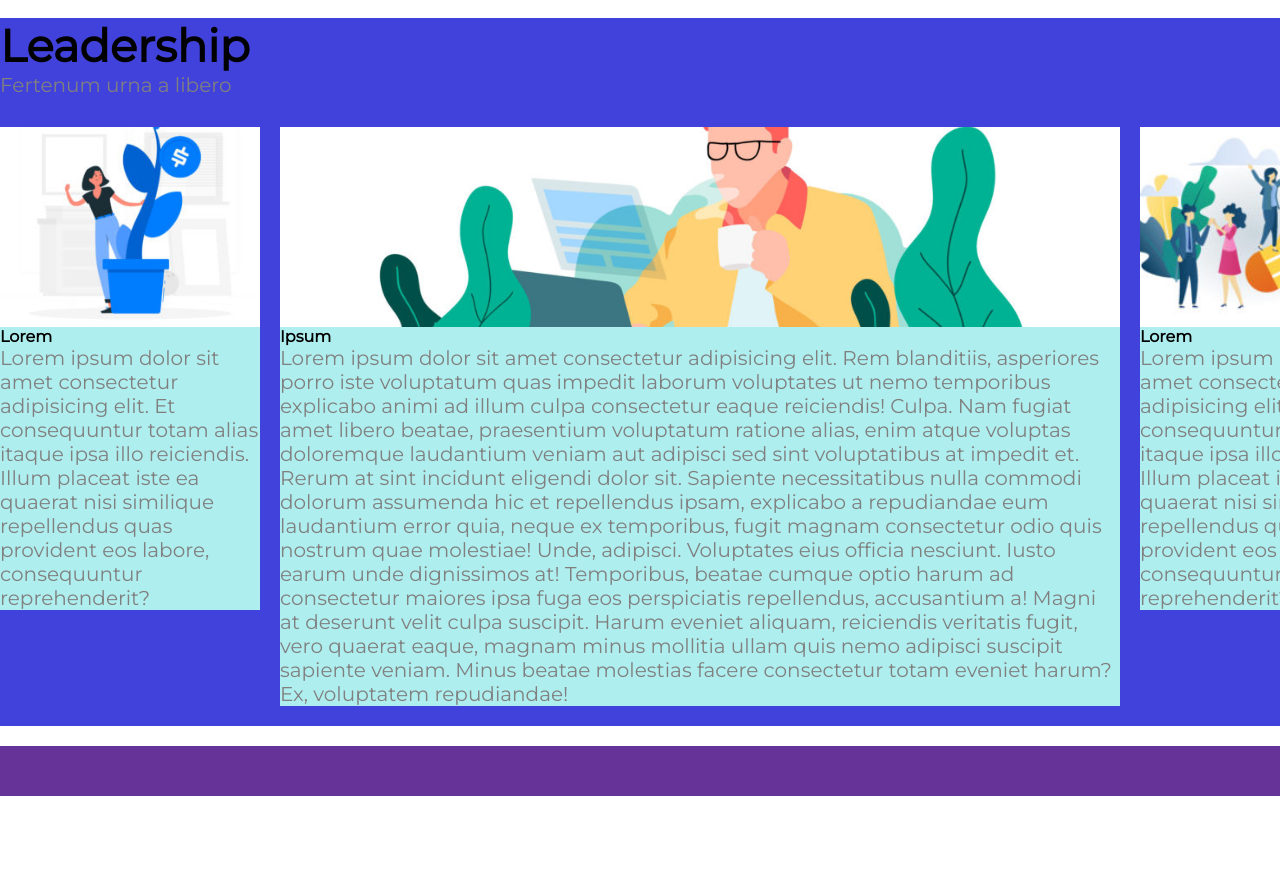
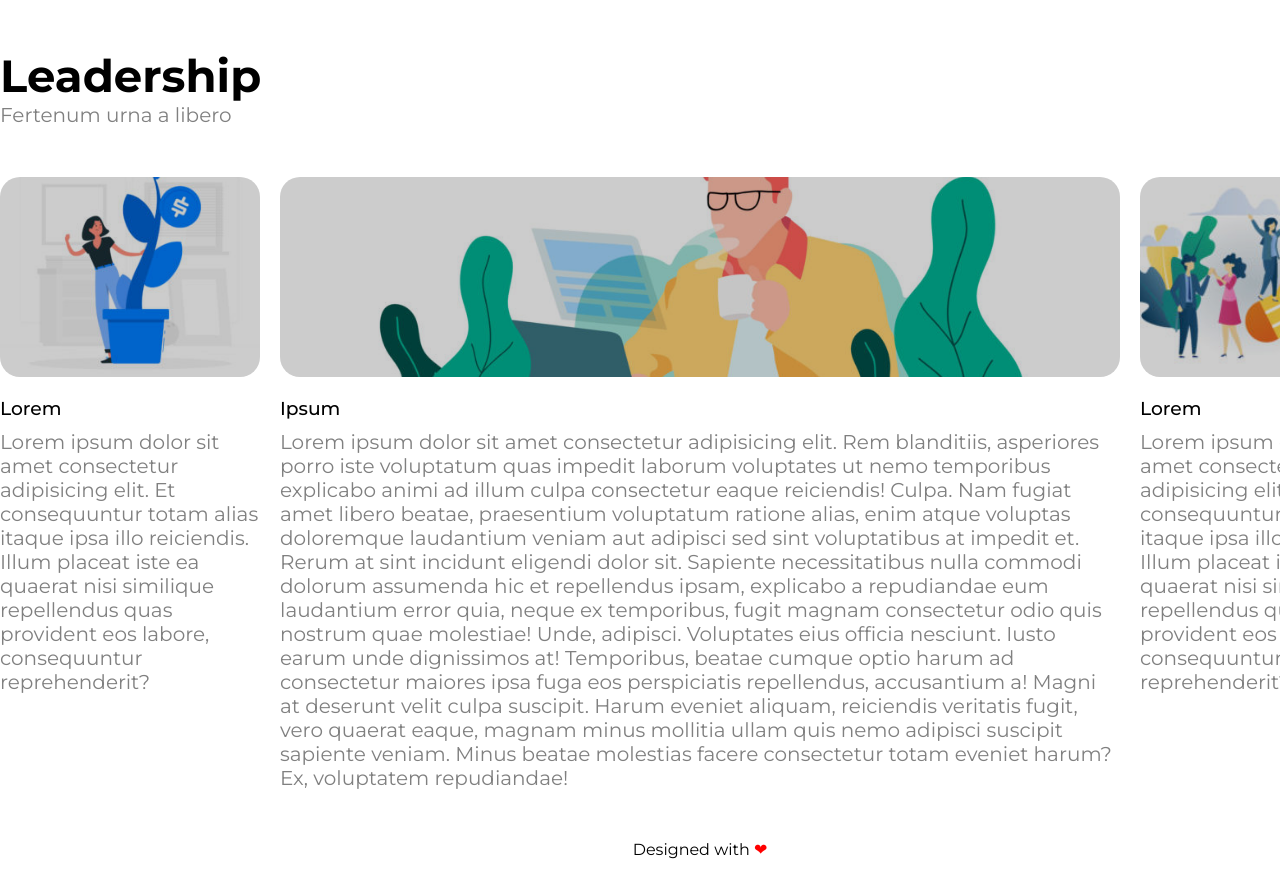
Before and after one commit to Obez99/htmlcss-wp, a plain HTML site: page index.html in a window 1280 px wide. Shown: the part 750-1629 px from the top of the page. Before the commit the page ends 1566 px from the top, so only its background shows below. Drawn offline with Linux system fonts and the light colour scheme.

Commit message:
(Finale) Correzione angoli immagini, spaziature, aggiunta footer e correzione errori

```diff
--- a/css/style.css
+++ b/css/style.css
@@ -43,23 +43,25 @@ nav a:hover{
 /********************************************/
 
 
-div.lower div.section{
-    background-color: paleturquoise;
-}
-
 div.section-body .s_aside{
     width: calc(20% - 20px);
 }
 
-div.lower{
-    background-color: rgb(65, 65, 219);
+div.img-container{
+    margin-bottom:20px;
 }
 
+footer{
+    text-align:center;
+}
 
+footer div{
+    display:inline-block;
+}
 
-footer{
-    background-color: rebeccapurple;
-    height: 50px;
+h3{
+    margin-bottom:10px;
+    font-weight: 450;
 }
 
 .float-left{
@@ -71,6 +73,20 @@ footer{
     margin: 20px auto;
 }
 
+.text_paragraph{
+    color:gray;
+    font-size:20px;
+}
+
+.obscured-overlay{
+    width:100%;
+    height:100%;
+    background-color: rgb(0, 0, 0, 0.2);
+}
+
+
+/*PARTE SUPERIORE SECONDA SEZIONE*/
+/***********************************************/
 .header-margin{
     margin-top:0;
 }
@@ -93,15 +109,19 @@ footer{
     bottom:100px;
 }
 
-.obscured-overlay{
-    width:100%;
-    height:100%;
-    background-color: rgb(0, 0, 0, 0.2);
+/*************************************************/
+
+
+
+/*PARTE INFERIORE SECONDA SEZIONE*/
+/**************************************************/
+.section-head{
+    margin:50px 0;
+    font-size: 30px;
 }
 
-.section-head{
-    margin-bottom:30px;
-    font-size: 30px;
+.section-body{
+    margin-bottom:50px;
 }
 
 .s_body{
@@ -109,22 +129,18 @@ footer{
     margin:0 20px;
 }
 
-.section{
-    margin-bottom: 20px;
-}
-
-.text_paragraph{
-    color:gray;
-    font-size:20px;
-}
-
 .img-container{
     width:100%;
     height:200px;
+    background-color: black;
+    border-radius: 20px;
 }
 
 .lower-img{
     width:100%;
     height:100%;
     object-fit: cover;
+    opacity: 0.8;
 }
+
+/**************************************************/
--- a/index.html
+++ b/index.html
@@ -1,11 +1,11 @@
 <!DOCTYPE html>
-<html lang="it">
+<html lang="zxx">
     <head>
         <link rel="stylesheet" href="css/style.css">
 
         <link rel="preconnect" href="https://fonts.googleapis.com">
         <link rel="preconnect" href="https://fonts.gstatic.com" crossorigin>
-        <link href="https://fonts.googleapis.com/css2?family=Montserrat&display=swap" rel="stylesheet">
+        <link href="https://fonts.googleapis.com/css2?family=Montserrat:wght@400;500;700&display=swap" rel="stylesheet">
 
         <title>Wordpress - Layout</title>
     </head>
@@ -18,12 +18,12 @@
             <!--Menù nav-->
             <nav>
                 <ul>
-                    <li><a href>FEATURES</a></li>
-                    <li><a href>EDITORIALS</a></li>
-                    <li><a href>ENVIRONMENT</a></li>
-                    <li><a href>BLOG</a></li>
-                    <li><a href>SHOP</a></li>
-                    <li><a href>CONTACT</a></li>
+                    <li><a href="#">FEATURES</a></li>
+                    <li><a href="#">EDITORIALS</a></li>
+                    <li><a href="#">ENVIRONMENT</a></li>
+                    <li><a href="#">BLOG</a></li>
+                    <li><a href="#">SHOP</a></li>
+                    <li><a href="#">CONTACT</a></li>
                 </ul>
             </nav>
         </header>
@@ -50,22 +50,25 @@
                             <p class="text_paragraph">Fertenum urna a libero</p>
                         </div>
                             <div class="section-body clearfix">
-                                <div class="section s_aside float-left">
-                                    <div class="img-container obscured-overlay">
+
+                                <!--Sezione di sinistra-->
+                                <div class="s_aside float-left">
+                                    <div class="img-container">
                                         <img class="lower-img" src="img/img-1.jpg" alt="left-image">
                                     </div>
                                     <div>
-                                        <h4>Lorem</h4>
+                                        <h3>Lorem</h3>
                                         <p class="text_paragraph">Lorem ipsum dolor sit amet consectetur adipisicing elit. Et consequuntur totam alias itaque ipsa illo reiciendis. Illum placeat iste ea quaerat nisi similique repellendus quas provident eos labore, consequuntur reprehenderit?</p>
                                     </div>
                                 </div>
 
-                                <div class="section s_body float-left">
+                                <!--Sezione centrale-->
+                                <div class="s_body float-left">
                                     <div class="img-container">
                                         <img class="lower-img" src="img/banner-2.jpg" alt="center-image">
                                     </div>
                                     <div>
-                                        <h4>Ipsum</h4>
+                                        <h3>Ipsum</h3>
                                         <p class="text_paragraph">Lorem ipsum dolor sit amet consectetur adipisicing elit. Rem blanditiis, asperiores porro iste voluptatum quas impedit laborum voluptates ut nemo temporibus explicabo animi ad illum culpa consectetur eaque reiciendis! Culpa.
                                         Nam fugiat amet libero beatae, praesentium voluptatum ratione alias, enim atque voluptas doloremque laudantium veniam aut adipisci sed sint voluptatibus at impedit et. Rerum at sint incidunt eligendi dolor sit.
                                         Sapiente necessitatibus nulla commodi dolorum assumenda hic et repellendus ipsam, explicabo a repudiandae eum laudantium error quia, neque ex temporibus, fugit magnam consectetur odio quis nostrum quae molestiae! Unde, adipisci.
@@ -74,21 +77,26 @@
                                     </div>
                                 </div>
 
-                                <div class="section s_aside float-left">
+                                <!--Sezione di destra-->
+                                <div class="s_aside float-left">
                                     <div class="img-container">
                                         <img class="lower-img" src="img/img-3.jpg" alt="left-image">
                                     </div>
                                     <div>
-                                        <h4>Lorem</h4>
+                                        <h3>Lorem</h3>
                                         <p class="text_paragraph">Lorem ipsum dolor sit amet consectetur adipisicing elit. Et consequuntur totam alias itaque ipsa illo reiciendis. Illum placeat iste ea quaerat nisi similique repellendus quas provident eos labore, consequuntur reprehenderit?</p>
                                     </div>
+                                </div>
 
-                                </div>
                             </div>
                     </div>
                 </section>
             </main>
 
-            <footer class="properties"></footer>
+            <!--FOOTER-->
+            <footer class="properties">
+                <div>Designed with </div>
+                <div style="color:red">&#10084;</div>
+            </footer>
         </body>
     </html>
```
